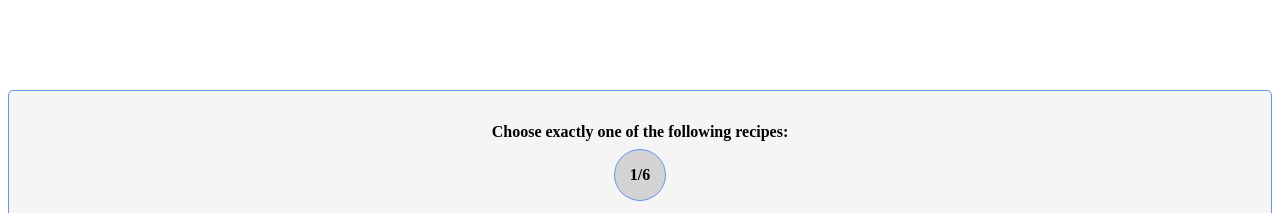
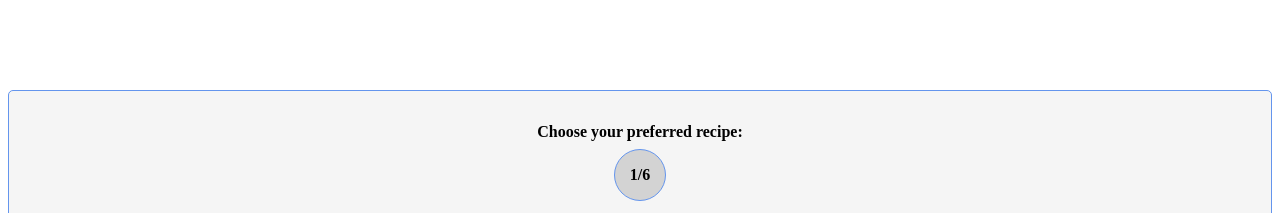
Before and after one commit to amelak9/foodRecommendationEffects, a React app: page pages/NoEffect.html in a window 1280 px wide. Shown: the top 213 px of the page. Built offline with nearby package versions, Linux system fonts and the light colour scheme; what body-parser would draw is missing.

Commit message:
ui changes

```diff
--- a/pages/NoEffect.html
+++ b/pages/NoEffect.html
@@ -11,7 +11,7 @@
         <input type="hidden" name="group_id" value="0-no_effect"/>
         <input type="hidden" name="user_id" value=""/>
     <div class="recipe-form__Layout">
-            <p class="recipe-form__label">Choose exactly one of the following recipes: </p>
+        <p class="recipe-form__label">Choose your preferred recipe: </p>
              <div class="recipe-form__number">
             <p id="recipe_num">
                 1/6
```
Also changed, not shown: pages/DecoyEffect.html (+1 -1 lines), pages/DecoyPositionEffect.html (+1 -1 lines), pages/DecoyPositionExplanation.html (+1 -1 lines), pages/Explanation.html (+1 -1 lines), pages/ExplanationDecoyEffect.html (+1 -1 lines), pages/ExplanationPositionEffect.html (+1 -1 lines), pages/PositionEffect.html (+1 -1 lines).
